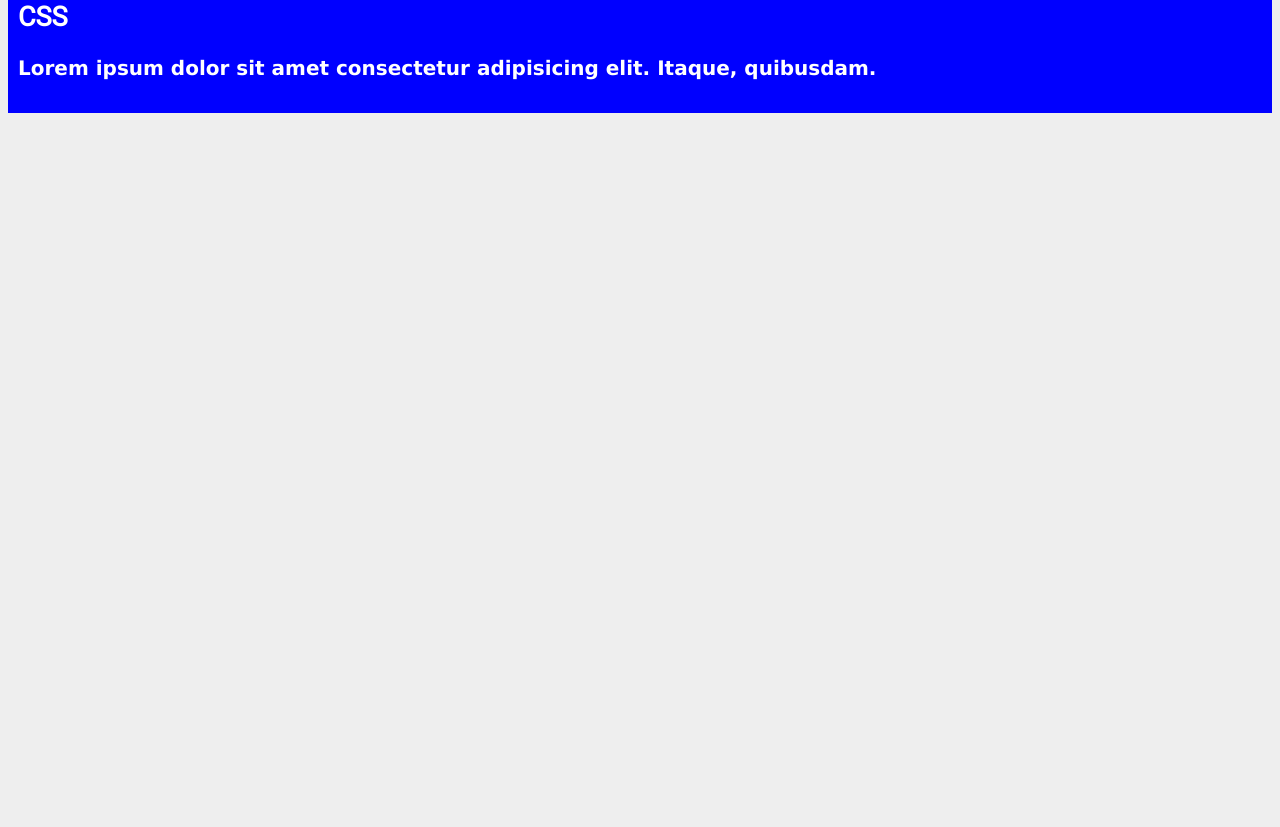
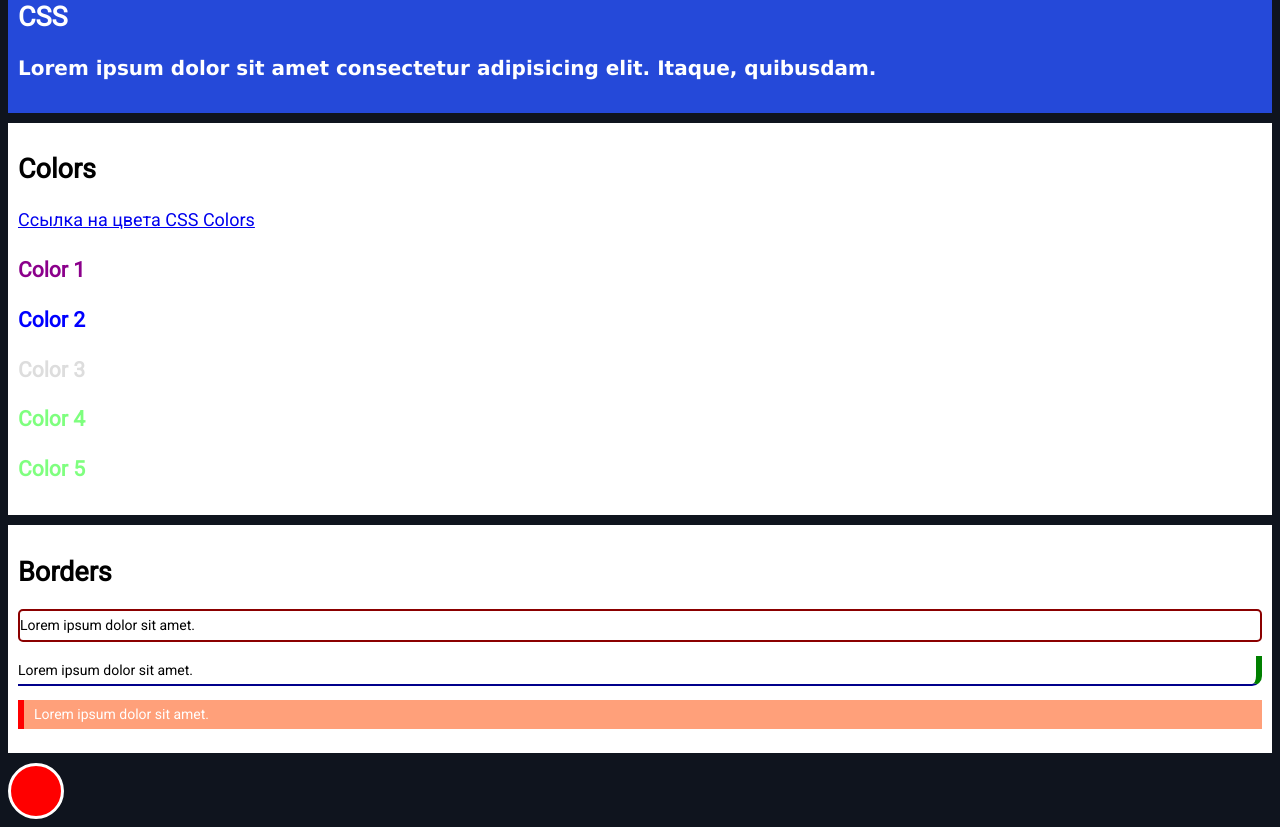
Before and after one commit to vitalyvitmens/HTML_CSS, a plain HTML site: page css-course/index.html in a window 1280 px wide. Shown: the part 320-1147 px from the top of the page. Before the commit the page ends 800 px from the top, so only its background shows below. Drawn offline with Linux system fonts and the light colour scheme.

Commit message:
add data in project

```diff
--- a/css-course/01_selectors.css
+++ b/css-course/01_selectors.css
@@ -4,14 +4,14 @@
 
 /* Tag Name */
 body {
-  background-color: #eee;
+  background-color: #0f141e;
 }
 
 /* Class */
 .card {
   padding: 10px;
   background-color: #fff;
-  /* margin-bottom: 10px; */
+  margin-bottom: 10px;
 }
 
 .card p {
@@ -19,12 +19,12 @@ body {
 }
 
 .html {
-  background: orange;
+  background: #e55f28;
   color: white;
 }
 
 .css {
-  background: blue;
+  background: #2549d9;
   color: white;
 }
 
--- /dev/null
+++ b/css-course/03_colors.css
@@ -0,0 +1,21 @@
+.color-1 {
+  color: DarkMagenta;
+}
+/* RGB (red green blue) */
+/* 00 - ff */
+.color-2 {
+  color: #0000ff;
+}
+
+.color-3 {
+  color: #ddd;
+}
+/* 0 - 255 */
+.color-4 {
+  color: rgb(0, 255, 0);
+  opacity: 0.5;
+}
+
+.color-5 {
+  color: rgba(0, 255, 0, 0.5);
+}
--- /dev/null
+++ b/css-course/04_borders.css
@@ -0,0 +1,32 @@
+.border-1 {
+  /* border-width: 2px;
+  border-style: solid;
+  border-color: darkred; */
+
+  border: 2px solid darkred;
+  /* border-style: dashed; */
+  border-radius: 5px;
+}
+
+/* bottom, top, right, left */
+.border-2 {
+  /* border-top: 2px solid darkblue; */
+  border-bottom: 2px solid darkblue;
+  border-right: 6px solid green;
+  border-bottom-right-radius: 10px;
+}
+
+.border-3 {
+  border-left: 6px solid red;
+  background: lightsalmon;
+  padding-left: 10px;
+  color: #fff;
+}
+
+.circle {
+  width: 50px;
+  height: 50px;
+  border: 3px solid white;
+  background: red;
+  border-radius: 50%;
+}
--- a/css-course/index.html
+++ b/css-course/index.html
@@ -15,9 +15,13 @@
     </style>
     <link rel="stylesheet" href="01_selectors.css" />
     <link rel="stylesheet" href="02_fonts.css" />
+    <link rel="stylesheet" href="03_colors.css" />
+    <link rel="stylesheet" href="04_borders.css" />
   </head>
   <body>
-    <a href="https://fonts.google.com/" target="_blank">Ссылка на шрифты Google</a>
+    <a href="https://fonts.google.com/" target="_blank"
+      >Ссылка на шрифты Google</a
+    >
     <header id="header" style="border: 3px solid red">
       <h3>Это очень куртой сайт!</h3>
     </header>
@@ -37,5 +41,29 @@
         quibusdam.
       </p>
     </div>
+
+    <div class="card">
+      <h2>Colors</h2>
+
+      <a href="https://www.w3schools.com/cssref/css_colors.php"
+        >Ссылка на цвета CSS Colors</a
+      >
+
+      <h3 class="color-1">Color 1</h3>
+      <h3 class="color-2">Color 2</h3>
+      <h3 class="color-3">Color 3</h3>
+      <h3 class="color-4">Color 4</h3>
+      <h3 class="color-5">Color 5</h3>
+    </div>
+
+    <div class="card">
+      <h2>Borders</h2>
+
+      <p class="border-1">Lorem ipsum dolor sit amet.</p>
+      <p class="border-2">Lorem ipsum dolor sit amet.</p>
+      <p class="border-3">Lorem ipsum dolor sit amet.</p>
+    </div>
+
+    <div class="circle"></div>
   </body>
 </html>
--- a/html-course/styles.css
+++ b/html-course/styles.css
@@ -4,11 +4,14 @@ body {
   font-family: 'Roboto', sans-serif;
   font-size: 16px;
   font-weight: normal;
+  background: #f1f1f1;
+  color: #0f141e;
 }
 
 .info-text p {
   font-style: italic;
   font-weight: bold;
+  color: #86898f;
 }
 
 .table {
@@ -22,3 +25,19 @@ td {
   border-radius: 5px;
   padding: 5px;
 }
+
+.card {
+  border-radius: 20px;
+}
+
+.bg-yellow {
+  background: #fff9dc;
+}
+
+.bg-red {
+  background: #ffe5e5;
+}
+
+.bg-green {
+  background: #e5ffe7;
+}
```
Also changed, not shown: css-course/05_box_model.html (added, +76 -0 lines), html-course/index.html (+12 -0 lines).
